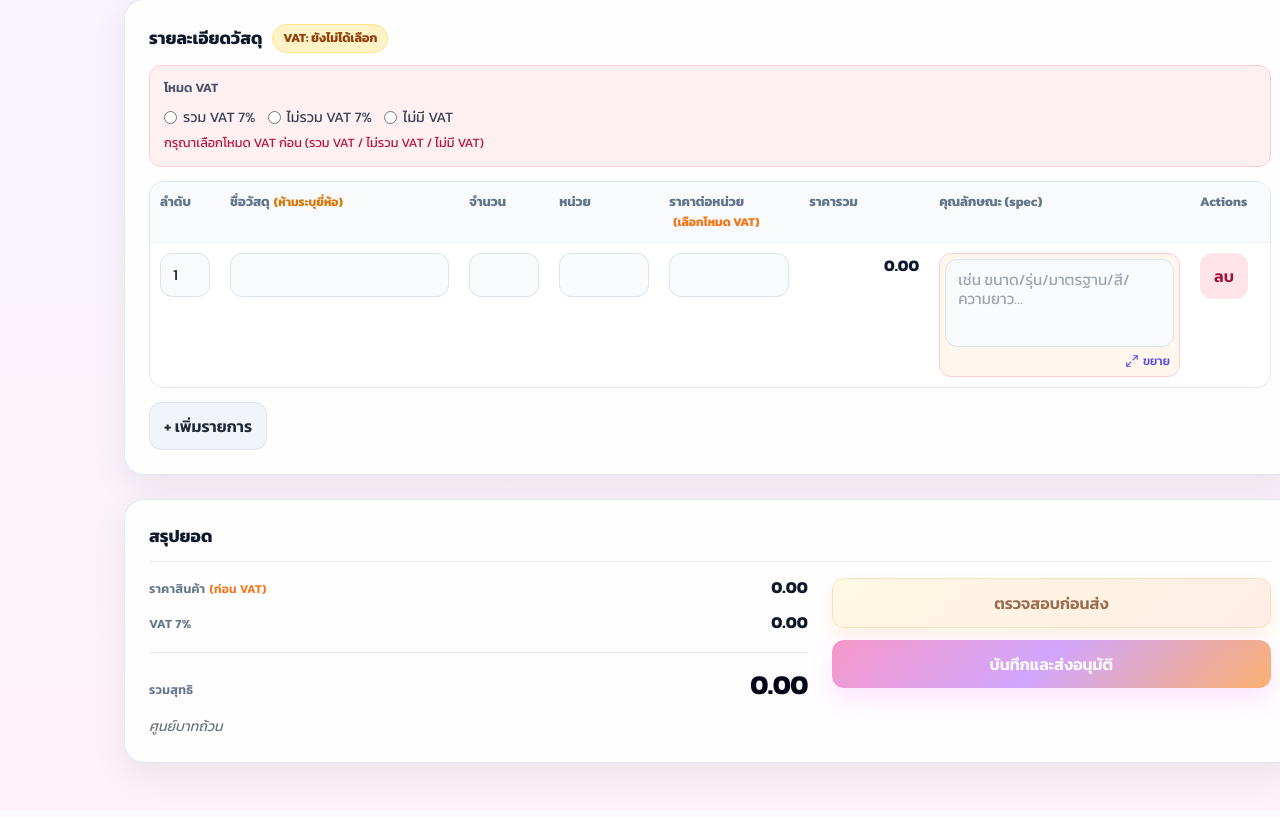
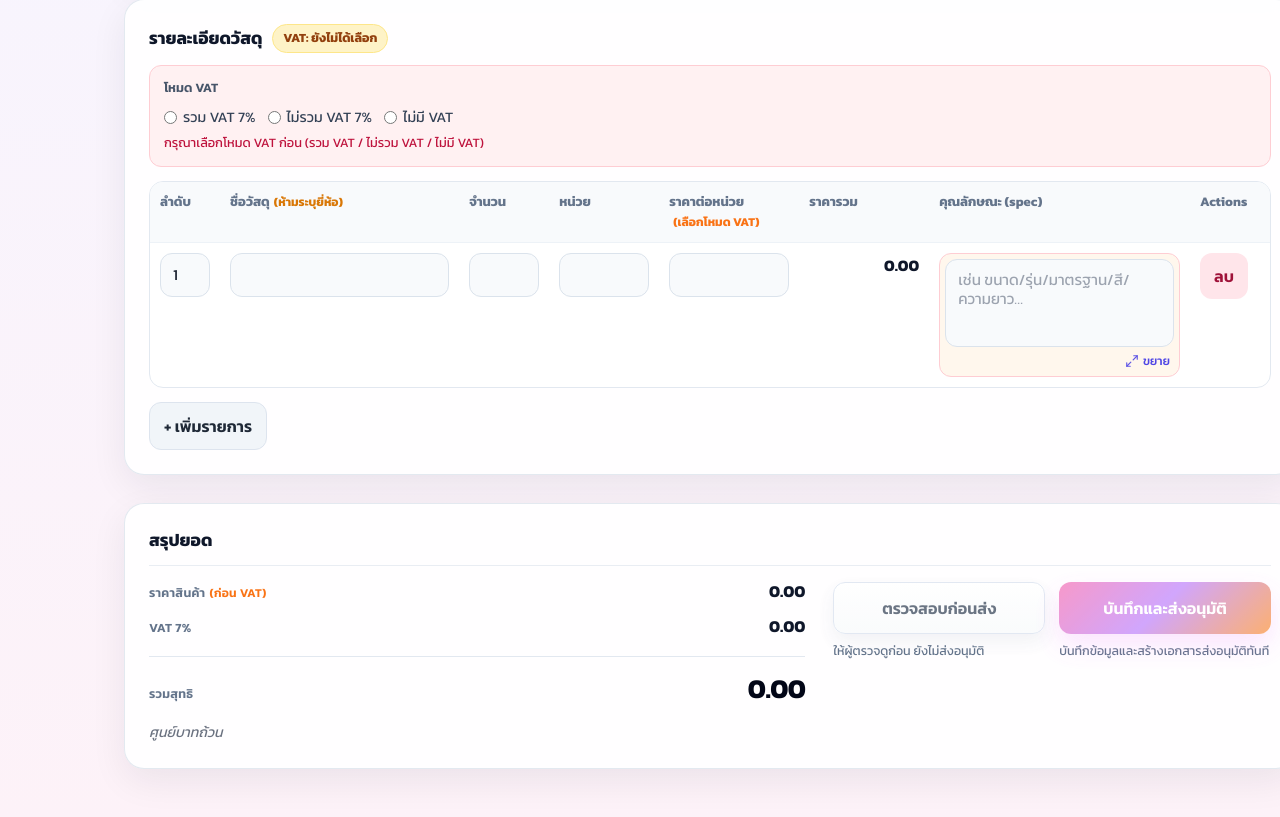
Before and after one commit to Fuadee/-, a Next.js app: page / in a window 1280 px wide. Shown: the part 1578-2395 px from the top of the page. Built offline with nearby package versions, Linux system fonts and the light colour scheme.

Commit message:
Refactor summary action buttons into two-choice layout

```diff
--- a/src/app/(app)/GenerateClient.tsx
+++ b/src/app/(app)/GenerateClient.tsx
@@ -1681,7 +1681,8 @@ export default function GenerateClient() {
                     </p>
                   ) : null}
                   {submitUiConfig.showDefaultButtons ? (
-                    <>
+                    <div className={styles.summaryActionChoiceGrid}>
+                      <div className={styles.summaryActionChoice}>
                         <button
                           type="button"
                           className={styles.precheckButton}
@@ -1690,6 +1691,9 @@ export default function GenerateClient() {
                         >
                           {loading ? "กำลังบันทึก..." : "ตรวจสอบก่อนส่ง"}
                         </button>
+                        <p className={styles.actionHelperText}>ให้ผู้ตรวจดูก่อน ยังไม่ส่งอนุมัติ</p>
+                      </div>
+                      <div className={styles.summaryActionChoice}>
                         <button type="submit" className={styles.primaryButton} disabled={loading || !vatMode}>
                           {loading ? (
                             <span className={styles.spinnerWrap}>
@@ -1699,7 +1703,9 @@ export default function GenerateClient() {
                             "บันทึกและส่งอนุมัติ"
                           )}
                         </button>
-                    </>
+                        <p className={styles.actionHelperText}>บันทึกข้อมูลและสร้างเอกสารส่งอนุมัติทันที</p>
+                      </div>
+                    </div>
                   ) : null}
                   {submitUiConfig.showSingleButton ? (
                     <button
--- a/src/app/(app)/page.module.css
+++ b/src/app/(app)/page.module.css
@@ -388,19 +388,19 @@
 }
 
 .summaryBottomCard {
-  margin-top: 4px;
+  margin-top: 8px;
 }
 
 .summaryBottomGrid {
   display: grid;
   grid-template-columns: minmax(0, 1.2fr) minmax(260px, 0.8fr);
-  gap: 24px;
+  gap: 28px;
   align-items: start;
 }
 
 .summaryBottom {
   display: grid;
-  gap: 12px;
+  gap: 14px;
 }
 
 .summaryList {
@@ -459,8 +459,19 @@
 
 .summaryActions {
   display: grid;
-  gap: 12px;
+  gap: 14px;
   align-content: start;
+}
+
+.summaryActionChoiceGrid {
+  display: grid;
+  grid-template-columns: repeat(2, minmax(0, 1fr));
+  gap: 14px;
+}
+
+.summaryActionChoice {
+  display: grid;
+  gap: 8px;
 }
 
 .workflowNotice {
@@ -542,7 +553,7 @@
 
 .primaryButton {
   width: 100%;
-  min-height: 48px;
+  min-height: 52px;
   padding: 12px 16px;
   color: #fff;
   background: linear-gradient(135deg, #f472b6 0%, #c084fc 48%, #fb923c 100%);
@@ -551,13 +562,13 @@
 
 .precheckButton {
   width: 100%;
-  min-height: 48px;
+  min-height: 52px;
   padding: 12px 16px;
   border-radius: 12px;
-  border: 1px solid #f2d4a6;
-  color: #78350f;
-  background: linear-gradient(135deg, #fff7db 0%, #ffedd8 54%, #ffe7de 100%);
-  box-shadow: 0 8px 18px rgba(217, 119, 6, 0.14);
+  border: 1px solid #d7e0ee;
+  color: #334155;
+  background: linear-gradient(180deg, #ffffff 0%, #f8fafc 100%);
+  box-shadow: 0 8px 18px rgba(100, 116, 139, 0.12);
   font-weight: 600;
   cursor: pointer;
   transition: transform 0.2s ease, box-shadow 0.2s ease, background-color 0.2s ease, border-color 0.2s ease;
@@ -565,19 +576,19 @@
 
 .precheckButton:hover:not(:disabled) {
   transform: translateY(-1px);
-  background: linear-gradient(135deg, #ffefc4 0%, #ffe2c5 54%, #ffdcd2 100%);
-  border-color: #ebc48d;
-  box-shadow: 0 10px 20px rgba(217, 119, 6, 0.18);
+  background: linear-gradient(180deg, #ffffff 0%, #f1f5f9 100%);
+  border-color: #c7d2e3;
+  box-shadow: 0 10px 20px rgba(100, 116, 139, 0.17);
 }
 
 .precheckButton:active:not(:disabled) {
   transform: translateY(0);
-  box-shadow: 0 6px 14px rgba(217, 119, 6, 0.14);
+  box-shadow: 0 6px 14px rgba(100, 116, 139, 0.14);
 }
 
 .precheckButton:focus-visible {
   outline: none;
-  box-shadow: 0 0 0 3px rgba(252, 211, 133, 0.55), 0 10px 20px rgba(217, 119, 6, 0.16);
+  box-shadow: 0 0 0 3px rgba(148, 163, 184, 0.38), 0 10px 20px rgba(100, 116, 139, 0.16);
 }
 
 .precheckButton:disabled {
@@ -593,6 +604,14 @@
 .primaryButton:disabled {
   opacity: 0.72;
   cursor: not-allowed;
+}
+
+.actionHelperText {
+  margin: 0;
+  font-size: 0.78rem;
+  line-height: 1.45;
+  color: #64748b;
+  text-align: left;
 }
 
 .spinnerWrap {
@@ -663,6 +682,15 @@
 
   .sectionHead {
     flex-wrap: wrap;
+  }
+
+  .summaryActionChoiceGrid {
+    grid-template-columns: 1fr;
+    gap: 12px;
+  }
+
+  .actionHelperText {
+    font-size: 0.76rem;
   }
 }
 
```
Lines whose indentation alone changed are shown as unchanged.
